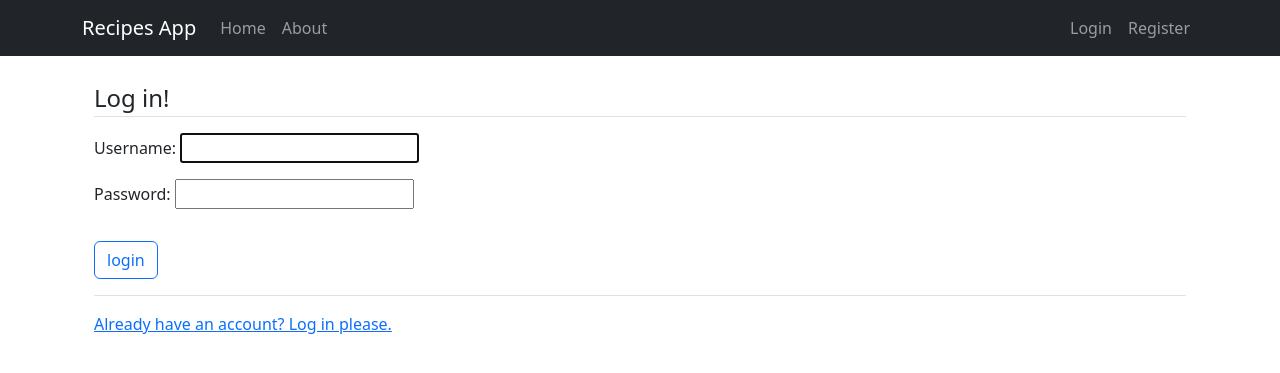
After one commit to laminsaidy/awesome_recipes, a Django app: page /login/ in a window 1280 px wide. The commit adds this page. Shown: the top 373 px of the page. Run offline with Django 5.2, Linux system fonts and the light colour scheme.

Commit message:
Create a user auth Login & Logout

```diff
--- a/main/urls.py
+++ b/main/urls.py
@@ -18,6 +18,8 @@ Including another URLconf
 from django.contrib import admin
 from django.urls import path, include
 from users import views as user_views
+from django.contrib.auth import views as auth_views
+
 
 
 
@@ -25,5 +27,8 @@ urlpatterns = [
     path('admin/', admin.site.urls),
     path('', include('recipes.urls')),
     path('register/', user_views.register, name="user-register"),
+    path('login/', auth_views.LoginView.as_view(template_name='users/login.html'), name="user-login"),
+    path('logout/', auth_views.LogoutView.as_view(template_name='users/logout.html'), name="user-logout"),
+    path('profile/', user_views.profile, name="user-profile"),
 
 ]
--- a/recipes/templates/recipes/base.html
+++ b/recipes/templates/recipes/base.html
@@ -1,5 +1,6 @@
 <!DOCTYPE html>
 <html lang="en">
+
 <head>
   <meta charset="UTF-8">
   <meta name="viewport" content="width=device-width, initial-scale=1.0">
@@ -8,19 +9,17 @@
   {% else %}
   <title>Recipe App</title>
   {% endif %}
-    <link
-      href="https://cdn.jsdelivr.net/npm/bootstrap@5.2.3/dist/css/bootstrap.min.css"
-      rel="stylesheet"
-      integrity="sha384-rbsA2VBKQhggwzxH7pPCaAqO46MgnOM80zW1RWuH61DGLwZJEdK2Kadq2F9CUG65"
-      crossorigin="anonymous"
-    />
+  <link href="https://cdn.jsdelivr.net/npm/bootstrap@5.2.3/dist/css/bootstrap.min.css" rel="stylesheet"
+    integrity="sha384-rbsA2VBKQhggwzxH7pPCaAqO46MgnOM80zW1RWuH61DGLwZJEdK2Kadq2F9CUG65" crossorigin="anonymous" />
 
 </head>
+
 <body>
   <nav class="navbar navbar-expand-lg navbar-dark bg-dark">
     <div class="container">
       <a class="navbar-brand" href="{% url 'recipes-home' %}">Recipes App</a>
-          <button class="navbar-toggler" type="button" data-bs-toggle="collapse" data-bs-target="#navbarSupportedContent" aria-controls="navbarSupportedContent" aria-expanded="false" aria-label="Toggle navigation">
+      <button class="navbar-toggler" type="button" data-bs-toggle="collapse" data-bs-target="#navbarSupportedContent"
+        aria-controls="navbarSupportedContent" aria-expanded="false" aria-label="Toggle navigation">
         <span class="navbar-toggler-icon"></span>
       </button>
       <div class="collapse navbar-collapse" id="navbarSupportedContent">
@@ -33,6 +32,15 @@
           </li>
         </ul>
       </div>
+      <div class="navbar-nav">
+        {% if user.is_authenticated %}
+        <a class="nav-item nav-link" href="{% url 'user-profile' %}">My Profile</a>
+        <a class="nav-item nav-link" href="{% url 'user-logout' %}">Logout</a>
+        {% else %}
+        <a class="nav-item nav-link" href="{% url 'user-login' %}">Login</a>
+        <a class="nav-item nav-link" href="{% url 'user-register' %}">Register</a>
+        {% endif %}
+      </div>
     </div>
   </nav>
   <div class='container mt-4 col-8"'>
@@ -41,15 +49,12 @@
     {% endfor %} {% endif %} {% block content %} {% endblock %}
   </div>
 
-  <script
-  src="https://cdn.jsdelivr.net/npm/@popperjs/core@2.11.6/dist/umd/popper.min.js"
+  <script src="https://cdn.jsdelivr.net/npm/@popperjs/core@2.11.6/dist/umd/popper.min.js"
     integrity="sha384-oBqDVmMz9ATKxIep9tiCxS/Z9fNfEXiDAYTujMAeBAsjFuCZSmKbSSUnQlmh/jp3"
-  crossorigin="anonymous"
-  ></script>
-  <script
-  src="https://cdn.jsdelivr.net/npm/bootstrap@5.2.3/dist/js/bootstrap.min.js"
+    crossorigin="anonymous"></script>
+  <script src="https://cdn.jsdelivr.net/npm/bootstrap@5.2.3/dist/js/bootstrap.min.js"
     integrity="sha384-cuYeSxntonz0PPNlHhBs68uyIAVpIIOZZ5JqeqvYYIcEL727kskC66kF92t6Xl2V"
-  crossorigin="anonymous"
-  ></script>
+    crossorigin="anonymous"></script>
 </body>
+
 </html>
--- a/recipes/urls.py
+++ b/recipes/urls.py
@@ -3,6 +3,7 @@ from . import views
 
 
 urlpatterns = [
-    path('', views.home, name="recipes-home"),
+    path('', views.home, name='recipes-home'),
     path('about/', views.about, name="recipes-about"),
+
 ]
--- a/requirements.txt
+++ b/requirements.txt
@@ -1,5 +1,8 @@
 asgiref==3.8.1
+crispy-bootstrap5==2024.2
 Django==5.1
+django-allauth==64.1.0
+django-crispy-forms==2.3
 gunicorn==20.1.0
 sqlparse==0.5.1
 typing_extensions==4.12.2
--- /dev/null
+++ b/users/templates/users/login.html
@@ -0,0 +1,20 @@
+{% extends 'recipes/base.html' %}
+
+<!---->
+{% block content %}
+<div class="container">
+  <form method="POST">
+    {% csrf_token %}
+    <fieldset class="form-group">
+      <legend class="border-bottom mb-3">Log in!</legend>
+      {{ form.as_p }}
+    </fieldset>
+    <div class="form-group py-3">
+      <input class="btn btn-outline-primary" type="submit" value="login" />
+    </div>
+  </form>
+  <div class="border-top pt-3">
+    <a href="#">Already have an account? Log in please.</a>
+  </div>
+</div>
+{% endblock content %}
```
Also changed, not shown: main/settings.py (+25 -0 lines), users/templates/users/logout.html (added, +11 -0 lines), users/templates/users/profile.html (added, +8 -0 lines), users/views.py (+9 -2 lines), db.sqlite3. Lines whose indentation alone changed are shown as unchanged.
